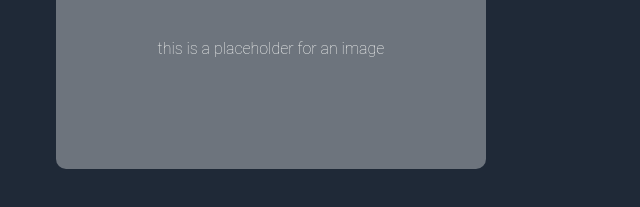
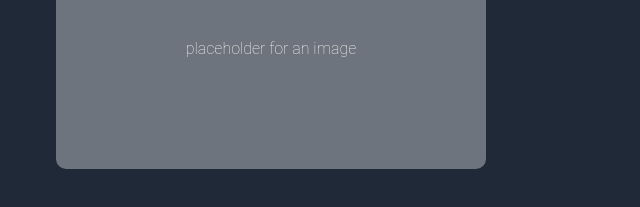
Before and after one commit to GarionStraker/odin-lander, a plain HTML site: page index.html in a window 1280 px wide. Shown: the part 211-418 px from the top of the page, 604-1244 px from the left. Drawn offline with Linux system fonts and the light colour scheme.

Commit message:
Final version 1

```diff
--- a/index.html
+++ b/index.html
@@ -33,7 +33,7 @@
             <button class="signup"><a href="#">Sign up</a></button>
         </div>
         <div class="hero-right">
-            <p>this is a placeholder for an image</p>
+            <p>placeholder for an image</p>
         </div>
     </div>
 </header>
--- a/styles.css
+++ b/styles.css
@@ -1,5 +1,3 @@
-/* Commented border declarations to help identify what is being selected */
-
 * {
     box-sizing: border-box;
     margin: 0;
@@ -14,42 +12,18 @@
     background: white;
     font-weight: 100;
     height: 100vh;
-    /* display: flex;
-    flex-direction: column;
-    justify-content: space-between; */
 }
-
-/* h1,h2,h3 {
-    margin-bottom: 15px;
-} */
 
 ul {
     list-style-type: none;
     margin: 0;
     padding: 0;
-    /* border: 8px green solid; */
 }
-
-/* .bottom {
-        border: 3px green solid;
-} */
-
-/* Sticky Footer */
-/* .footer {
-    position: fixed;
-    left: 0;
-    bottom: 0;
-    width: 100%;
-    background-color: blue;
-    color: white;
-    text-align: center;
-} */
 
 .container {
     max-width: 900px;
     margin: 0 auto;
     padding: 0 10px;
-    /* border: lime 3px solid; */
 }
 
 .navbar {
@@ -57,26 +31,21 @@
     color: white;
     height: 60px;
     width: 100%;
-    /* border: lime 3px solid; */
 }
 
 .navbar .logo {
     font-size: 24px;
     color: F9FAF8;
     font-weight: bold;
-    /* border: white 3px solid; */
 }
 
 .navbar a, .hero-left p {
-        /* border: white 3px solid; */
         font-size: 18px;
         color: #E5E7EB;
 }
 
 .navbar a {
-    /* color: #e5e7eb; */
     text-decoration: none;
-    /* font-size: 18px; */
     box-sizing: border-box;
 }
 
@@ -91,7 +60,6 @@
     height: 100%;
     box-sizing: border-box;
     padding: 0;
-    /* border: red 3px solid; */
 }
 
 .navbar ul {
@@ -104,7 +72,6 @@
     display: flex;
     justify-content: space-between;
     align-items: center;
-    /* border: red 3px solid; */
 }
 
 .footer {
@@ -131,12 +98,8 @@
 .hero .container {
     display: flex;
     gap: 40px;
-    /* align-content: stretch; */
-    /* align-items: center;
-    align-content: stretch; */
     height: 400px;
     padding: 80px 0;
-    /* border: pink 5px solid; */
 }
 
 .hero {
@@ -144,7 +107,6 @@
     height: 400px;
     box-sizing: border-box;
     justify-content: stretch;
-    /* border: red 5px solid; */
     padding: 30px 0;
     min-width: 800px;
 }
@@ -156,18 +118,13 @@
     display: flex;
     flex-direction: column;
     justify-content: space-between;
-    /* max-height: 100%; */
     flex: 1;
     padding: 0;
-    /* overflow: hidden; */
-    /* flex-shrink: 0; */
-    /* border: lime 5px solid; */
 
 }
 
 .hero-left h1 {
     color: #F9FAF8;
-    /* min-height: 80%; */
     box-sizing: border-box;
     line-height: 34px;
     font-size: 48px;
@@ -179,7 +136,6 @@
 }
 
 .hero button {
-    /* border: yellow 2px solid; */
     margin-top: 10px;
     padding: 5px 30px;
     width: 70px;
@@ -199,47 +155,22 @@
     box-sizing: border-box;
     text-align: center;
     align-items: center;
-     /* min-height: 100%; */
     min-height: 80%;
     flex: 1;
     margin: 0;
     background-color: #6d747d;
     border-radius: 10px;
-     /* border: blue 5px solid; */
 }
 
 .hero-right p {
     margin: auto;
     color: #F9FAF8;
-    /* border: lime 5px solid; */
 }
-
-/* .information {
-    display: flex;
-    flex-direction: column;
-     border: blue 5px solid;
-} */
 
 .information {
     display: flex;
     justify-content: center;
     align-items: center;
-    /* height: 400px; */
-     /* border: lime 5px solid; */
-  }
-
-/* .information {
-    height: 400px;
-    border: solid 3px pink;
-    align-content: center;
-
-} */
-
-.information .container {
-    /* display: flex;
-    flex-direction: column;
-    flex: 1;
-    justify-content: center; */
   }
 
 .information h2 {
@@ -249,17 +180,12 @@
     font-size: 36px;
     text-align: center;
     padding: 30px;
-    /* margin-bottom: 20px; */
-    /* border: lime 5px solid; */
-    /* margin: 36px 0; */
 }
 
 .container .boxes {
-        /* border: green 1px solid; */
     display: flex;
     align-items: center;
     justify-content: space-between;
-        /* margin: auto; */
     max-width: 700px;
 }
 
@@ -278,27 +204,16 @@
 }
 
 .item {
-    /* border: pink 1px solid; */
-    /* margin: auto; */
-    /* margin: 0; */
-    /* padding: 0; */
-    /* font-size: 18px; */
-    /* flex-wrap: 1; */
     width: 150px;
     text-align: center;
     box-sizing: border-box;
     padding-bottom: 60px;
 }
 
-/* .item .box {
-    margin: auto;
-} */
-
 .item p {
     margin: 0;
     padding: 0;
     font-size: 14px;
-    /* border: #3882F6 3px solid; */
 }
 
 .quote {
@@ -306,27 +221,18 @@
     box-sizing: border-box;
     height: 400px;
     display: flex;
-    /* justify-content: center; */
     align-items: center;
-    /* border: red 5px solid; */
-    /* padding: 80px 80px; */
-    /* min-width: 800px; */
 }
 
 .quote .container {
     box-sizing: border-box;
     width: 700px;
-    /* border: lime 5px solid; */
-    /* margin: auto; */
 }
 
 .quote .author {
     font-size: xsmall;
-    /* border: lime 5px solid; */
     width: 90%;
-    /* width: 900px; */
     margin: auto;
-    /* padding-right: 20px; */
     box-sizing: border-box;
     text-align: right;
     font-weight: bold;
@@ -338,35 +244,6 @@
     color: #1F2937;
     line-height: 40px;
 }
-
-
-
-
-
-/* .navbar ul li {
-    margin-left: 10px;
-} */
-
-
-/* ul a {
-    text-decoration: none;
-} */
-
-
-
-
-/* .item {
-    border: blue 10px solid;
-    display: inline;
-} */
-
-
-
-
-/* a, button {
-    text-decoration: none;
-    color: #F9FAF8;
-} */
 
 .action .container {
     display: flex;
@@ -380,8 +257,6 @@
     display: flex;
     justify-content: center;
     align-items: center;
-    /* padding: 80px 80px; */
-    /* min-width: 800px; */
 }
 
 .action .container {
@@ -397,24 +272,12 @@
 }
 
 .action .action-box {
-    /* padding: 30px 20px; */
     border: 1px solid #3882f6;
     border-radius: 10px;
     background-color: #3882F6;
     display: flex;
     flex-direction: column;
-    /* height: 50px; */
-    /* flex: 1; */
 }
-
-/* .action button {
-    box-sizing: border-box;
-    border: 3px solid #F9FAF8;
-    padding: 5px 30px;
-    border-radius: 10px;
-    color: #F9FAF8;
-    background-color: #3883f6;
-} */
 
 .action button {
     border: white 2px solid;
```
Lines whose indentation alone changed are shown as unchanged.
